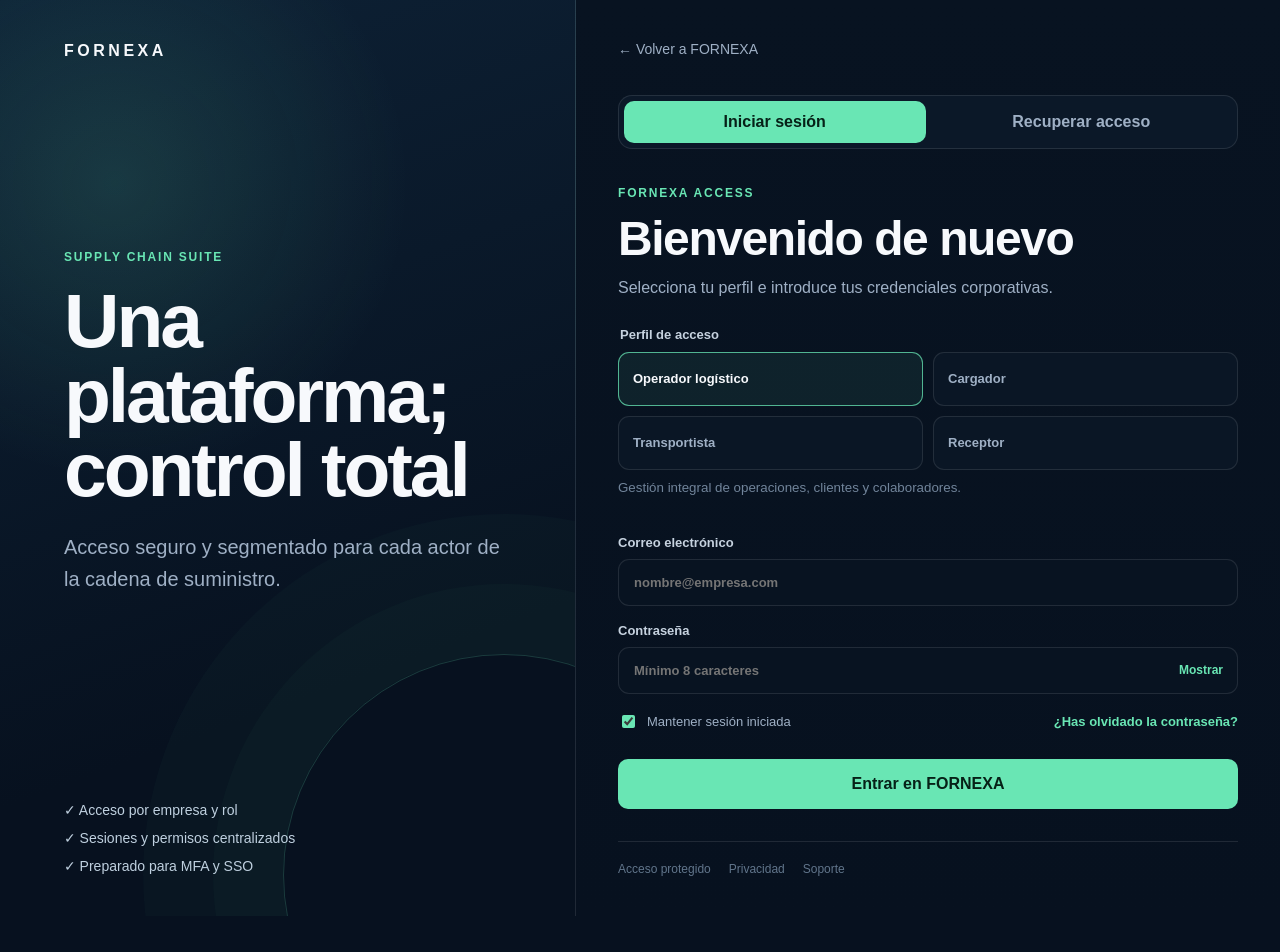
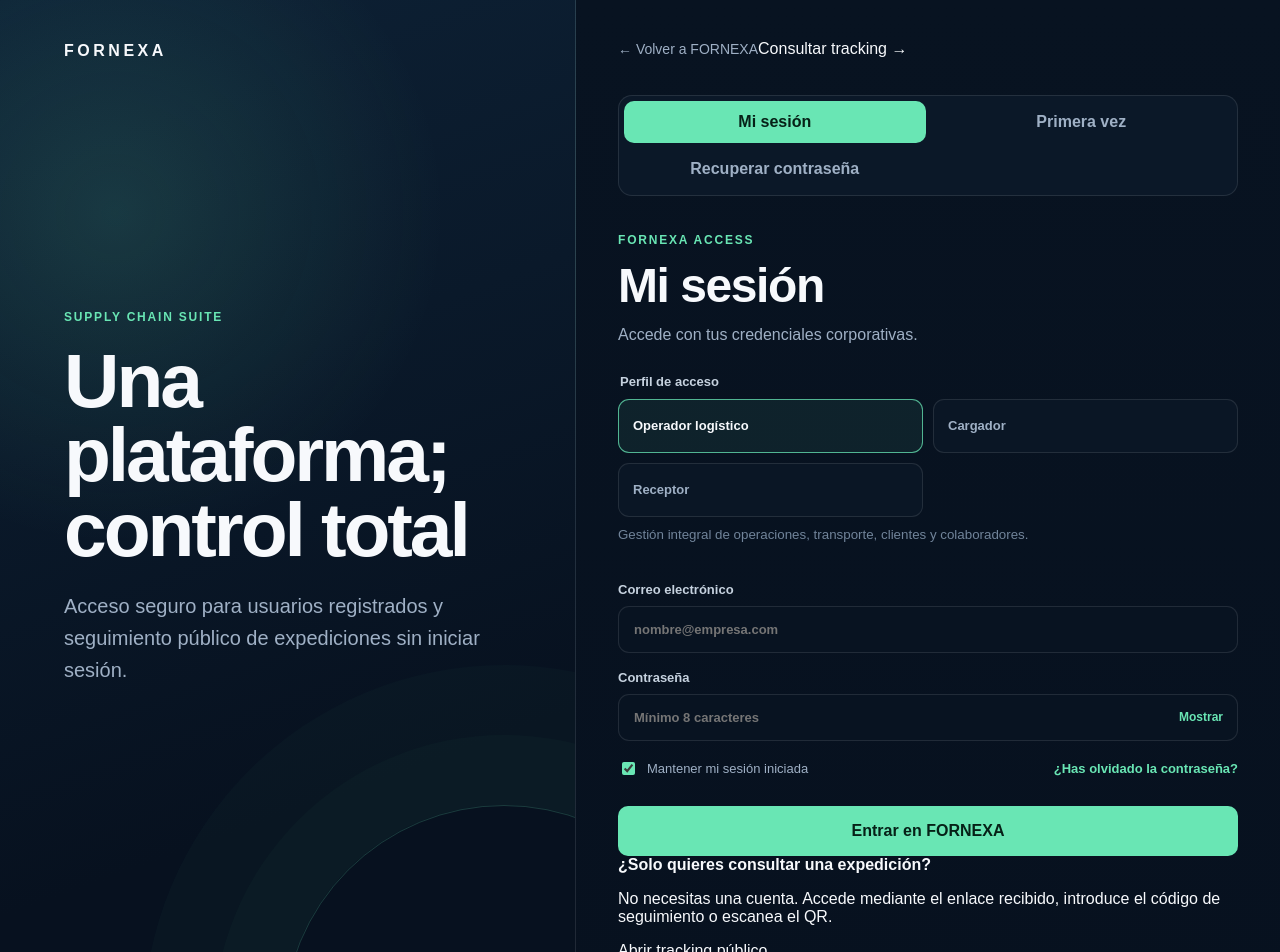
Before and after one commit to fragonh2-boop/Fornexa, a Next.js app: page /login in a window 1280 px wide. Shown: the top 952 px of the page. Before the commit the page ends 916 px from the top, so only its background shows below. Built offline with nearby package versions, Linux system fonts and the light colour scheme.

Commit message:
Refine access flows and add public tracking entry

```diff
--- a/app/login/page.tsx
+++ b/app/login/page.tsx
@@ -3,24 +3,47 @@
 import Link from "next/link";
 import { FormEvent, useState } from "react";
 
-type AccessMode = "login" | "recover";
-type UserRole = "operator" | "shipper" | "carrier" | "receiver";
+type AccessMode = "session" | "first-access" | "recover";
+type UserRole = "operator" | "shipper" | "receiver";
 
 const roles: Array<{ value: UserRole; label: string; description: string }> = [
-  { value: "operator", label: "Operador logístico", description: "Gestión integral de operaciones, clientes y colaboradores." },
-  { value: "shipper", label: "Cargador", description: "Solicitudes, expediciones, documentación y seguimiento." },
-  { value: "carrier", label: "Transportista", description: "Servicios asignados, estados, incidencias y POD." },
-  { value: "receiver", label: "Receptor", description: "Entregas, confirmaciones, reservas e incidencias." },
+  { value: "operator", label: "Operador logístico", description: "Gestión integral de operaciones, transporte, clientes y colaboradores." },
+  { value: "shipper", label: "Cargador", description: "Solicitudes, expediciones, documentación, costes y seguimiento." },
+  { value: "receiver", label: "Receptor", description: "Entregas, confirmaciones, reservas, incidencias y ePOD." },
 ];
 
+const modeCopy = {
+  session: {
+    title: "Mi sesión",
+    description: "Accede con tus credenciales corporativas.",
+    submit: "Entrar en FORNEXA",
+  },
+  "first-access": {
+    title: "Primera vez en FORNEXA",
+    description: "Activa tu usuario con la invitación recibida por correo.",
+    submit: "Activar mi cuenta",
+  },
+  recover: {
+    title: "Recuperar contraseña",
+    description: "Te enviaremos un enlace seguro para crear una nueva contraseña.",
+    submit: "Enviar enlace de recuperación",
+  },
+};
+
 export default function LoginPage() {
-  const [mode, setMode] = useState<AccessMode>("login");
+  const [mode, setMode] = useState<AccessMode>("session");
   const [role, setRole] = useState<UserRole>("operator");
   const [email, setEmail] = useState("");
   const [password, setPassword] = useState("");
+  const [activationCode, setActivationCode] = useState("");
   const [showPassword, setShowPassword] = useState(false);
   const [remember, setRemember] = useState(true);
   const [message, setMessage] = useState("");
+
+  function changeMode(nextMode: AccessMode) {
+    setMode(nextMode);
+    setMessage("");
+  }
 
   function handleSubmit(event: FormEvent<HTMLFormElement>) {
     event.preventDefault();
@@ -31,19 +54,27 @@ export default function LoginPage() {
       return;
     }
 
-    if (mode === "login" && password.length < 8) {
+    if (mode === "session" && password.length < 8) {
       setMessage("La contraseña debe contener al menos 8 caracteres.");
       return;
     }
 
-    setMessage(
-      mode === "recover"
-        ? "Te enviaremos las instrucciones de recuperación cuando activemos la autenticación real."
-        : "Formulario validado. El siguiente paso será conectarlo con Supabase Auth."
-    );
+    if (mode === "first-access" && activationCode.trim().length < 6) {
+      setMessage("Introduce el código de activación recibido por correo.");
+      return;
+    }
+
+    const resultMessages: Record<AccessMode, string> = {
+      session: "Datos validados. La autenticación real se conectará con Supabase Auth.",
+      "first-access": "Invitación validada. El siguiente paso permitirá crear tu contraseña y aceptar las condiciones.",
+      recover: "Solicitud validada. Se enviará un enlace de recuperación cuando activemos Supabase Auth.",
+    };
+
+    setMessage(resultMessages[mode]);
   }
 
   const selectedRole = roles.find((item) => item.value === role)!;
+  const currentCopy = modeCopy[mode];
 
   return (
     <main className="auth-page">
@@ -52,52 +83,42 @@ export default function LoginPage() {
         <div className="auth-brand-copy">
           <span className="card-kicker">SUPPLY CHAIN SUITE</span>
           <h1>Una plataforma; control total</h1>
-          <p>Acceso seguro y segmentado para cada actor de la cadena de suministro.</p>
+          <p>Acceso seguro para usuarios registrados y seguimiento público de expediciones sin iniciar sesión.</p>
         </div>
         <div className="auth-security-list">
-          <span>✓ Acceso por empresa y rol</span>
-          <span>✓ Sesiones y permisos centralizados</span>
-          <span>✓ Preparado para MFA y SSO</span>
+          <span>✓ Acceso por empresa, usuario y permisos</span>
+          <span>✓ Primera activación y recuperación segura</span>
+          <span>✓ Tracking público mediante URL, código o QR</span>
         </div>
       </section>
 
       <section className="auth-form-panel">
         <div className="auth-card">
-          <Link href="/" className="auth-back">← Volver a FORNEXA</Link>
+          <div className="auth-top-links">
+            <Link href="/" className="auth-back">← Volver a FORNEXA</Link>
+            <Link href="/tracking" className="tracking-access">Consultar tracking →</Link>
+          </div>
 
-          <div className="auth-tabs" role="tablist" aria-label="Acceso y recuperación">
-            <button className={mode === "login" ? "active" : ""} onClick={() => { setMode("login"); setMessage(""); }} type="button">
-              Iniciar sesión
-            </button>
-            <button className={mode === "recover" ? "active" : ""} onClick={() => { setMode("recover"); setMessage(""); }} type="button">
-              Recuperar acceso
-            </button>
+          <div className="auth-tabs auth-tabs-three" role="tablist" aria-label="Opciones de acceso">
+            <button className={mode === "session" ? "active" : ""} onClick={() => changeMode("session")} type="button">Mi sesión</button>
+            <button className={mode === "first-access" ? "active" : ""} onClick={() => changeMode("first-access")} type="button">Primera vez</button>
+            <button className={mode === "recover" ? "active" : ""} onClick={() => changeMode("recover")} type="button">Recuperar contraseña</button>
           </div>
 
           <div className="auth-heading">
             <span className="card-kicker">FORNEXA ACCESS</span>
-            <h2>{mode === "login" ? "Bienvenido de nuevo" : "Recupera tu contraseña"}</h2>
-            <p>
-              {mode === "login"
-                ? "Selecciona tu perfil e introduce tus credenciales corporativas."
-                : "Indica tu correo corporativo y te enviaremos las instrucciones."}
-            </p>
+            <h2>{currentCopy.title}</h2>
+            <p>{currentCopy.description}</p>
           </div>
 
           <form onSubmit={handleSubmit} noValidate>
-            {mode === "login" && (
+            {mode !== "recover" && (
               <fieldset className="role-selector">
                 <legend>Perfil de acceso</legend>
-                <div className="role-grid">
+                <div className="role-grid role-grid-three">
                   {roles.map((item) => (
                     <label key={item.value} className={role === item.value ? "selected" : ""}>
-                      <input
-                        type="radio"
-                        name="role"
-                        value={item.value}
-                        checked={role === item.value}
-                        onChange={() => setRole(item.value)}
-                      />
+                      <input type="radio" name="role" value={item.value} checked={role === item.value} onChange={() => setRole(item.value)} />
                       <span>{item.label}</span>
                     </label>
                   ))}
@@ -108,56 +129,45 @@ export default function LoginPage() {
 
             <label className="auth-field">
               Correo electrónico
-              <input
-                type="email"
-                autoComplete="email"
-                placeholder="nombre@empresa.com"
-                value={email}
-                onChange={(event) => setEmail(event.target.value)}
-              />
+              <input type="email" autoComplete="email" placeholder="nombre@empresa.com" value={email} onChange={(event) => setEmail(event.target.value)} />
             </label>
 
-            {mode === "login" && (
+            {mode === "first-access" && (
+              <label className="auth-field">
+                Código de activación
+                <input type="text" autoComplete="one-time-code" placeholder="Código recibido por correo" value={activationCode} onChange={(event) => setActivationCode(event.target.value)} />
+              </label>
+            )}
+
+            {mode === "session" && (
               <label className="auth-field">
                 Contraseña
                 <div className="password-field">
-                  <input
-                    type={showPassword ? "text" : "password"}
-                    autoComplete="current-password"
-                    placeholder="Mínimo 8 caracteres"
-                    value={password}
-                    onChange={(event) => setPassword(event.target.value)}
-                  />
-                  <button type="button" onClick={() => setShowPassword((current) => !current)}>
-                    {showPassword ? "Ocultar" : "Mostrar"}
-                  </button>
+                  <input type={showPassword ? "text" : "password"} autoComplete="current-password" placeholder="Mínimo 8 caracteres" value={password} onChange={(event) => setPassword(event.target.value)} />
+                  <button type="button" onClick={() => setShowPassword((current) => !current)}>{showPassword ? "Ocultar" : "Mostrar"}</button>
                 </div>
               </label>
             )}
 
-            {mode === "login" && (
+            {mode === "session" && (
               <div className="auth-options">
-                <label>
-                  <input type="checkbox" checked={remember} onChange={(event) => setRemember(event.target.checked)} />
-                  Mantener sesión iniciada
-                </label>
-                <button type="button" onClick={() => { setMode("recover"); setMessage(""); }}>
-                  ¿Has olvidado la contraseña?
-                </button>
+                <label><input type="checkbox" checked={remember} onChange={(event) => setRemember(event.target.checked)} /> Mantener mi sesión iniciada</label>
+                <button type="button" onClick={() => changeMode("recover")}>¿Has olvidado la contraseña?</button>
               </div>
             )}
 
-            <button className="auth-submit" type="submit">
-              {mode === "login" ? "Entrar en FORNEXA" : "Enviar instrucciones"}
-            </button>
-
+            <button className="auth-submit" type="submit">{currentCopy.submit}</button>
             {message && <p className="auth-message" role="status">{message}</p>}
           </form>
 
+          <div className="public-tracking-note">
+            <strong>¿Solo quieres consultar una expedición?</strong>
+            <p>No necesitas una cuenta. Accede mediante el enlace recibido, introduce el código de seguimiento o escanea el QR.</p>
+            <Link href="/tracking">Abrir tracking público</Link>
+          </div>
+
           <footer className="auth-footer">
-            <span>Acceso protegido</span>
-            <span>Privacidad</span>
-            <span>Soporte</span>
+            <span>Acceso protegido</span><span>Privacidad</span><span>Soporte</span>
           </footer>
         </div>
       </section>
```
